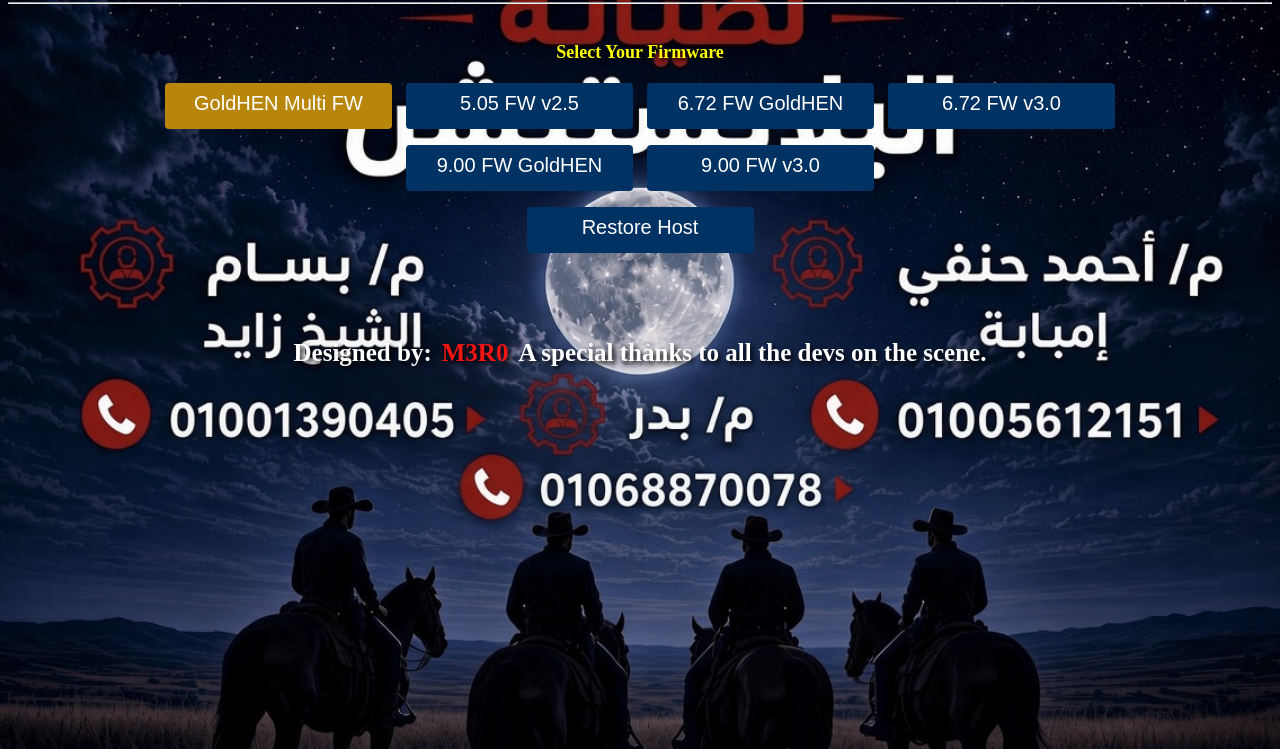
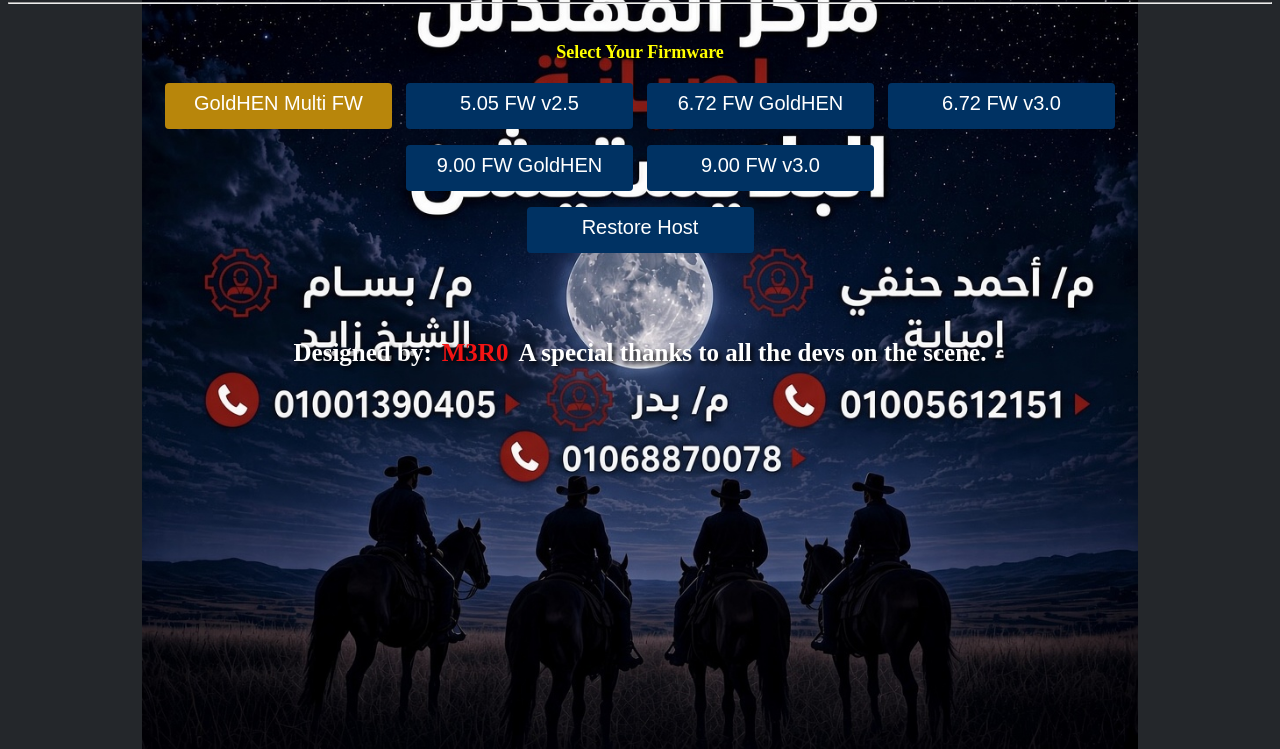
Before and after one commit to OS664/elmohunds, a plain HTML site: page index.html in a window 1280 px wide. Shown: the part 51-800 px from the top of the page. Drawn offline with Linux system fonts and the light colour scheme.

Commit message:
Update style.css

```diff
--- a/style.css
+++ b/style.css
@@ -1,10 +1,5 @@
 html {
-    background-image: url('img.jpg');
-    background-position: center;
-    background-size: cover;
-    background-attachment: fixed;
-    background-repeat: no-repeat;
-    background-color: #24272b;
+    background: #24272b url('img.jpg') no-repeat center / contain fixed;
     color: white;
     text-align: center;
     overflow: hidden;
```
